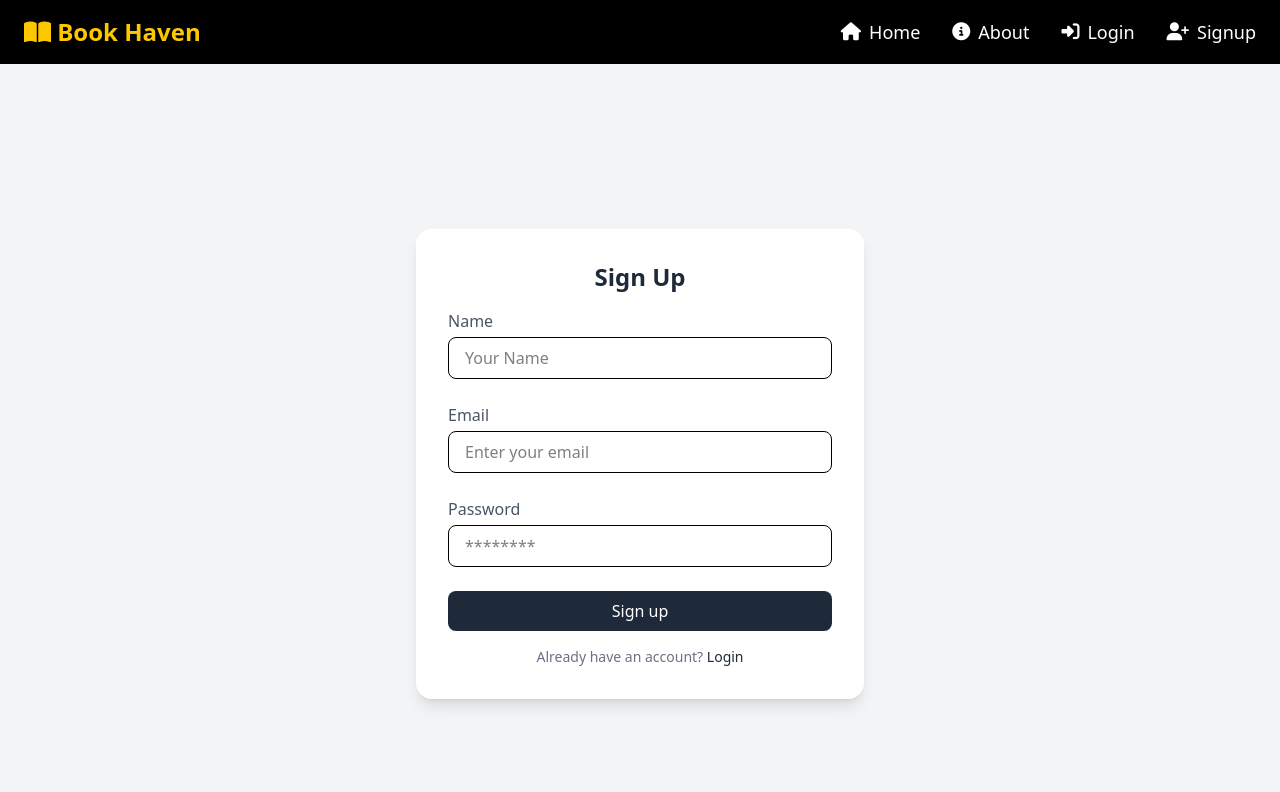
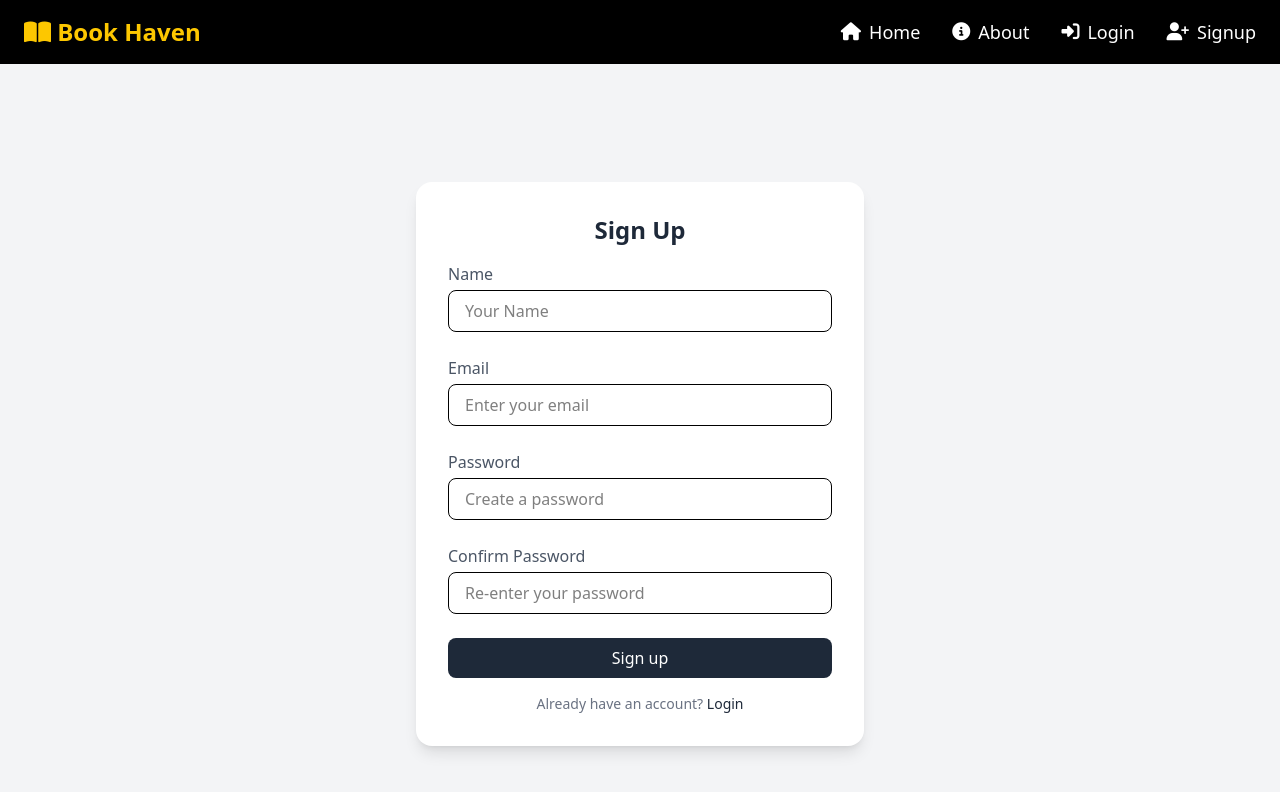
Before and after one commit to Siddhartha228/Book-Store-Website, a React (Vite) app: page /signup in a window 1280 px wide. Shown: the top 792 px of the page. Built offline with nearby package versions, Linux system fonts and the light colour scheme.

Commit message:
updated login and signup

```diff
--- a/src/components/AdminLogin.jsx
+++ b/src/components/AdminLogin.jsx
@@ -21,7 +21,7 @@ function AdminLogin() {
             <label className="block text-gray-600 mb-1">Password</label>
             <input
               type="password"
-              placeholder="********"
+              placeholder="Enter your password"
               className="w-full px-4 py-2 border rounded-lg focus:outline-none focus:ring-2 focus:ring-gray-400"
             />
           </div>
--- a/src/components/Login.jsx
+++ b/src/components/Login.jsx
@@ -21,7 +21,7 @@ const Login = () => {
             <label className="block text-gray-600 mb-1">Password</label>
             <input
               type="password"
-              placeholder="********"
+              placeholder="Enter your password"
               className="w-full px-4 py-2 border rounded-lg focus:outline-none focus:ring-2 focus:ring-gray-400"
             />
           </div>
--- a/src/components/Signup.jsx
+++ b/src/components/Signup.jsx
@@ -29,7 +29,15 @@ const Signup = () => {
             <label className="block text-gray-600 mb-1">Password</label>
             <input
               type="password"
-              placeholder="********"
+              placeholder="Create a password"
+              className="w-full px-4 py-2 border rounded-lg focus:outline-none focus:ring-2 focus:ring-gray-400"
+            />
+          </div>
+          <div>
+            <label className="block text-gray-600 mb-1">Confirm Password</label>
+            <input
+              type="password"
+              placeholder="Re-enter your password"
               className="w-full px-4 py-2 border rounded-lg focus:outline-none focus:ring-2 focus:ring-gray-400"
             />
           </div>
```
